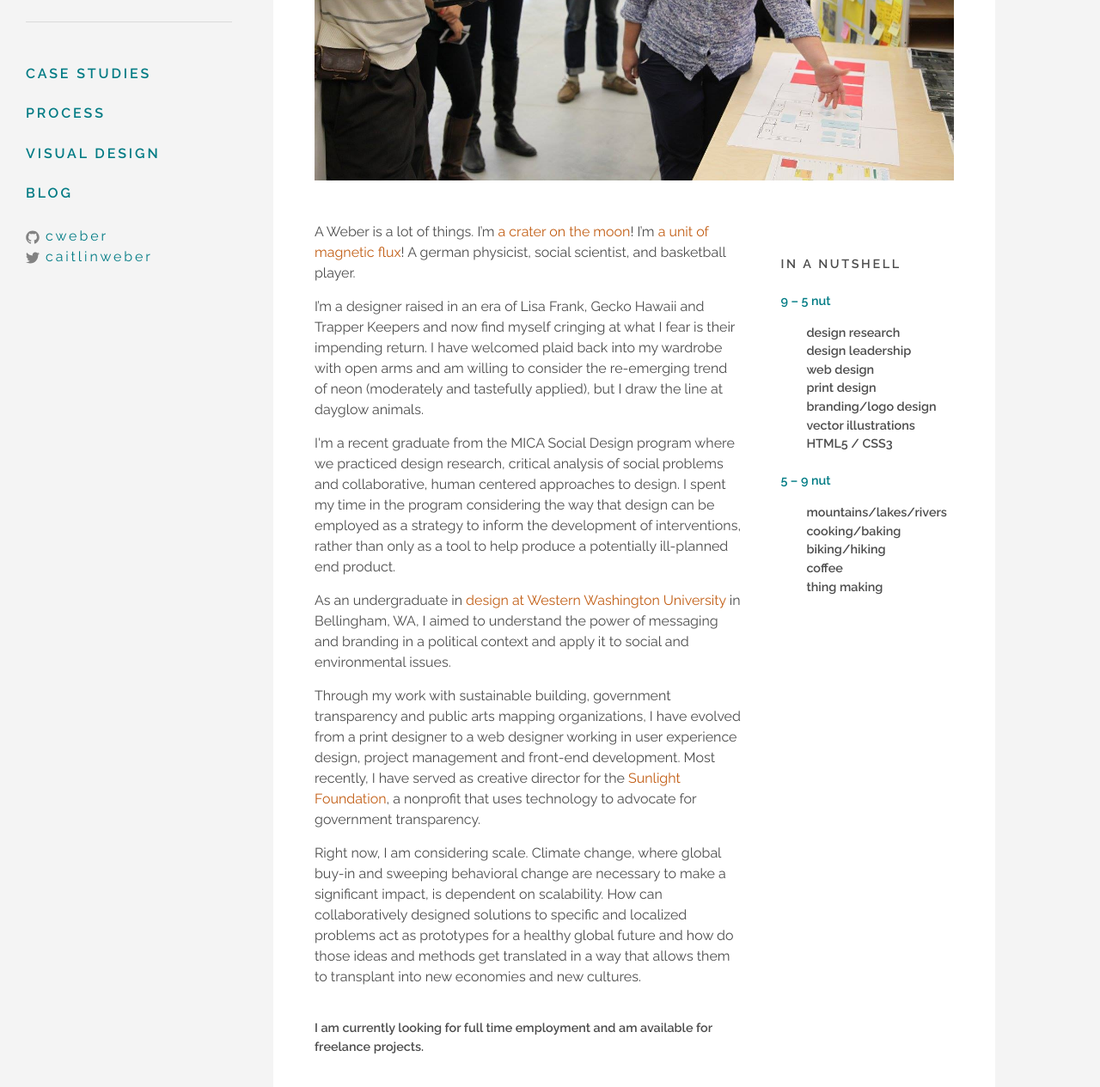
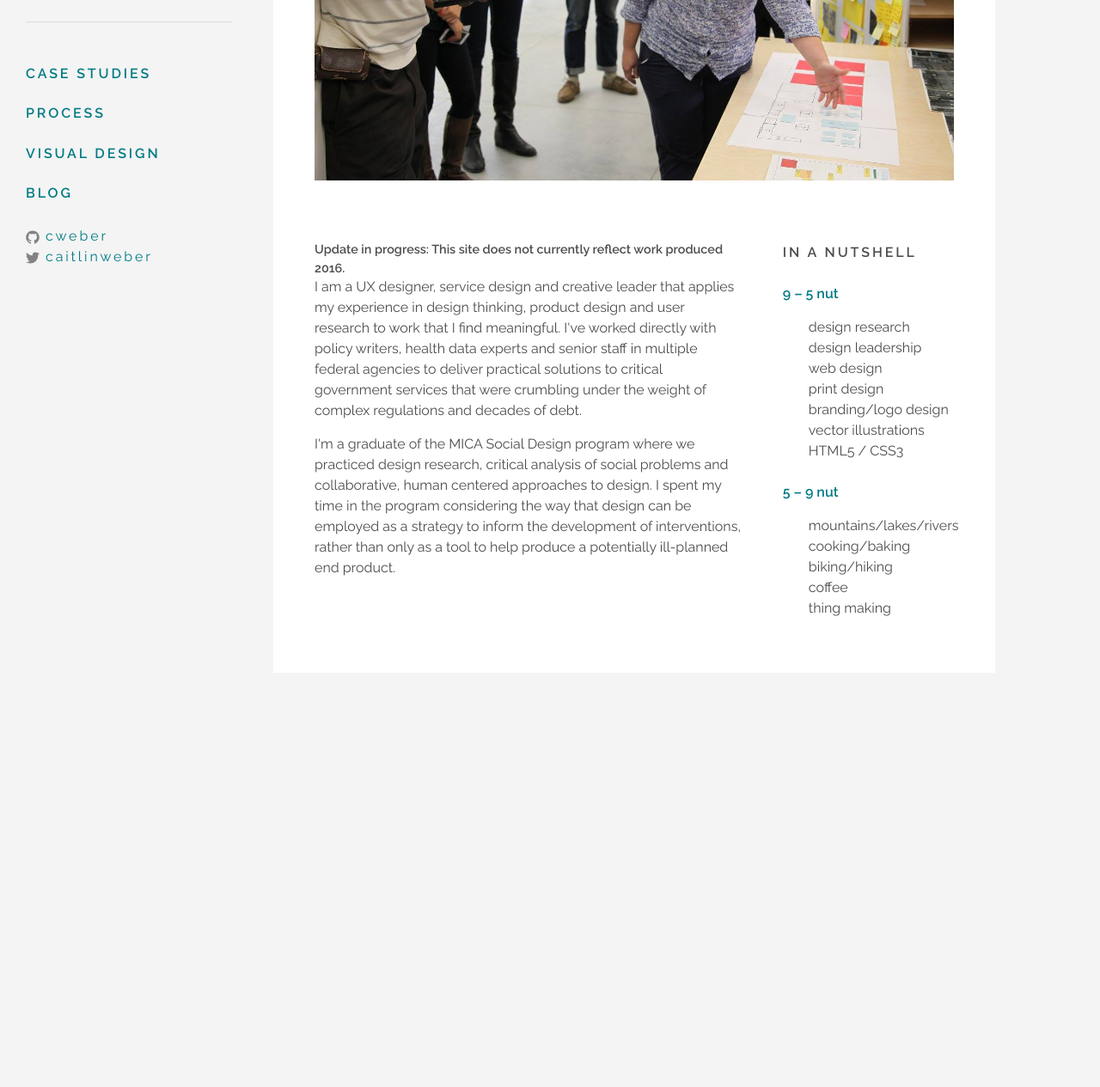
Before and after one commit to cweber/cweber.github.io, a Jekyll site: the page built from index.html, in a window 1280 px wide and 1400 px high, scrolled down 369 px. Shown: the top 1265 px of the window at 86% size. Built offline with Jekyll 4.4.1, drawn with Linux system fonts in a browser that asks for light colours; after the commit the page ends 1230 px from its top, so only the background shows below that.

Commit message:
Simplify about text
Add statement that site is out of date.

```diff
--- a/index.html
+++ b/index.html
@@ -13,14 +13,10 @@ img: market-me.jpg
         <img class="img-responsive" src="{{ "/img/" | prepend: site.baseurl }}{{ page.img }}">
     </a>
 	<div class="prose two-col wide">
-		<p><em class="dropcap">A Weber is a lot of things.</em> I’m <a href="http://en.wikipedia.org/wiki/Weber_(crater)">a crater on the moon</a>! I’m <a href="http://en.wikipedia.org/wiki/Weber_(unit)">a unit of magnetic flux</a>! A german physicist, social scientist, and basketball player.</p>
-		<p>I’m a designer raised in an era of Lisa Frank, Gecko Hawaii and Trapper Keepers and now find myself cringing at what I fear is their impending return. I have welcomed plaid back into my wardrobe with open arms and am willing to consider the re-emerging trend of neon (moderately and tastefully applied), but I draw the line at dayglow animals.</p>
-		<p>I'm a recent graduate from the MICA Social Design program where we practiced design research, critical analysis of social problems and collaborative, human centered approaches to design. I spent my time in the program considering the way that design can be employed as a strategy to inform the development of interventions, rather than only as a tool to help produce a potentially ill-planned end product.</p>
-		<p>As an undergraduate in <a target="”_blank”" href="”http://www.wwu.edu/design/”"> design at Western Washington University</a> in Bellingham, WA, I aimed to understand the power of messaging and branding in a political context and apply it to social and environmental issues.</p>
-		<p>Through my work with sustainable building, government transparency and public arts mapping organizations, I have evolved from a print designer to a web designer working in user experience design, project management and front-end development. Most recently, I have served as creative director for the <a target="”_blank”" href="”http://sunlightfoundation.com/”">Sunlight Foundation</a>, a nonprofit that uses technology to advocate for government transparency.</p>
-		<p>Right now, I am considering scale. Climate change, where global buy-in and sweeping behavioral change are necessary to make a significant impact, is dependent on scalability. How can collaboratively designed solutions to specific and localized problems act as prototypes for a healthy global future and how do those ideas and methods get translated in a way that allows them to transplant into new economies and new cultures.</p>
-		<p><small style="display: block; border-top: 1px dashed #ffffff; padding-top: 20px;">I am currently looking for full time employment and am available for freelance projects.
-		</p>
+    		<small style="display: block; border-top: 1px dashed #ffffff; padding-top: 20px;">Update in progress: This site does not currently reflect work produced 2016.
+		</small>
+    		<p>I am a UX designer, service design and creative leader that applies my experience in design thinking, product design and user research to work that I find meaningful. I've worked directly with policy writers, health data experts and senior staff in multiple federal agencies to deliver practical solutions to critical government services that were crumbling under the weight of complex regulations and decades of debt.</p>
+		<p>I'm a graduate of the MICA Social Design program where we practiced design research, critical analysis of social problems and collaborative, human centered approaches to design. I spent my time in the program considering the way that design can be employed as a strategy to inform the development of interventions, rather than only as a tool to help produce a potentially ill-planned end product.</p>
 	</div>
 	<div class="poetry two-col narrow">
 		<h2 class="beta">In a Nutshell</h2>
```
